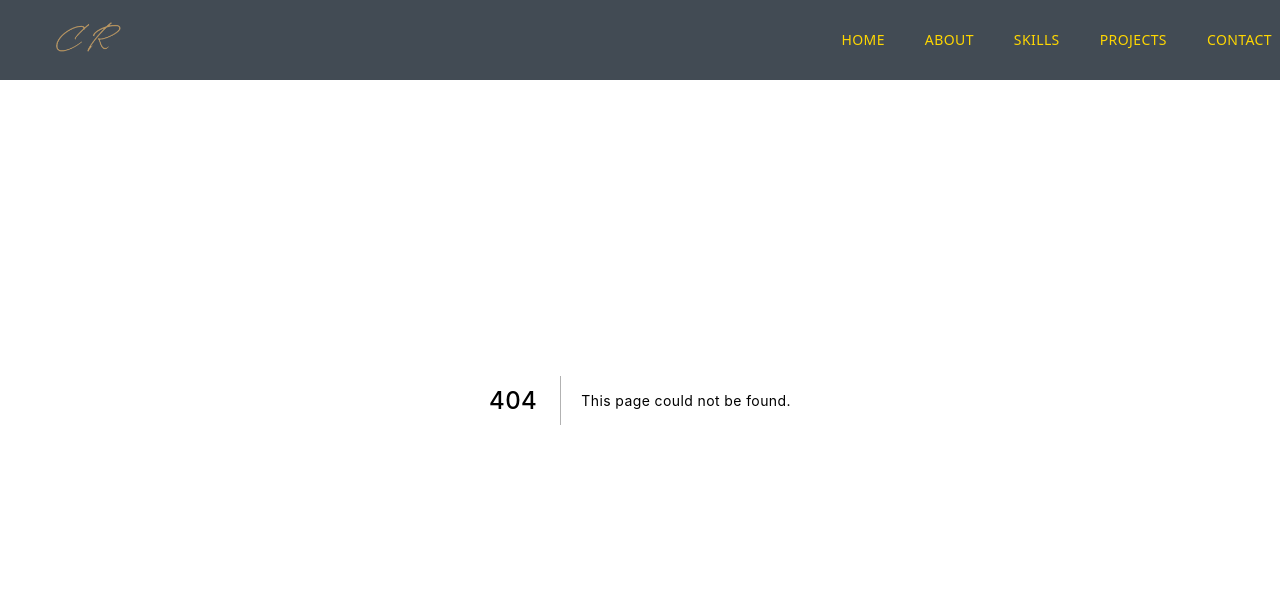
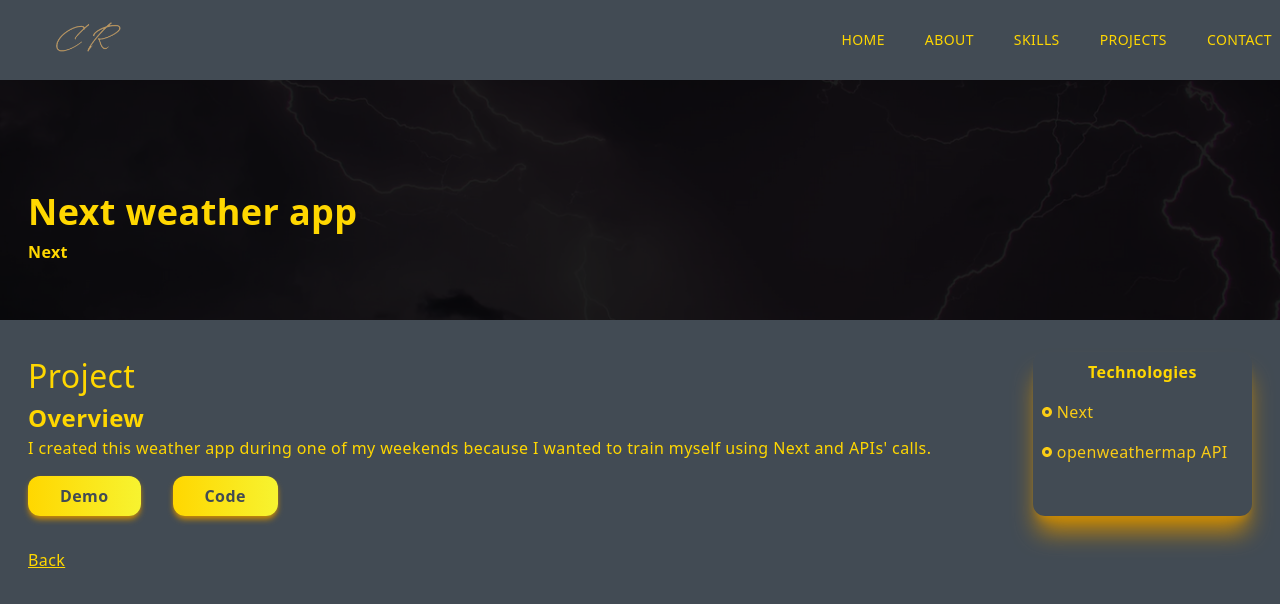
Before and after one commit to ChrichriR/My-Next-portfolio, a Next.js app: page /weather in a window 1280 px wide. Before the commit this address had no page. Shown: the top 604 px of the page. Built offline with nearby package versions, Linux system fonts and the light colour scheme.

Commit message:
add my weather app on the projects section

```diff
--- a/components/Projects.jsx
+++ b/components/Projects.jsx
@@ -1,6 +1,7 @@
 import memoryImg from "../public/assets/projects/memory.png";
 import tetrisImg from "../public/assets/projects/tetris.png";
 import picnmoveImg from "../public/assets/projects/picnmove.png";
+import weatherImg from "../public/assets/projects/weather.png";
 import ProjectItem from "./ProjectItem";
 
 /* eslint-disable react/no-unescaped-entities */
@@ -8,9 +9,7 @@
   return (
     <div id="projects" className="w-full">
       <div className="max-w-[1240px] mx-auto px-2 py-16">
-        <p className="uppercase text-[2rem] tracking-widest">
-          Projects
-        </p>
+        <p className="uppercase text-[2rem] tracking-widest">Projects</p>
         <h3 className="py-4 text-yellow-600 text-[1.5rem]">What I've Built</h3>
         <div className="grid md:grid-cols-2 gap-8 px-6">
           <ProjectItem
@@ -31,6 +30,12 @@
             language="React"
             projectUrl="/memory"
           />
+          <ProjectItem
+            title="Weather App"
+            backgroundImg={weatherImg}
+            language="Next"
+            projectUrl="/weather"
+          />
         </div>
       </div>
     </div>
--- /dev/null
+++ b/pages/weather.jsx
@@ -0,0 +1,69 @@
+/* eslint-disable react/no-unescaped-entities */
+import weatherImg from "../public/assets/projects/weather.png";
+import Image from "next/image";
+import { RiRadioButtonFill } from "react-icons/ri";
+import Link from "next/link";
+
+export default function Weather() {
+  return (
+    <div className="w-full">
+      <div className="w-screen h-[30vh] lg:h-[40vh] relative">
+        <div className="absolute top-0 left-0 w-full h-[30vh] lg:h-[40vh] bg-black/80 z-10" />
+        <Image
+          className="absolute z-1"
+          layout="fill"
+          objectFit="cover"
+          src={weatherImg}
+          alt="screen of my weather app"
+        />
+        <div className="absolute top-[70%] max-w-[1240px] w-full left-[50%] right-[50%] translate-x-[-50%] translate-y-[-50%] z-10 p-2">
+          <h2 className="py-2">Next weather app</h2>
+          <h3>Next</h3>
+        </div>
+      </div>
+
+      <div className="max-w-[1240px] mx-auto p-2 grid md:grid-cols-5 gap-8 pt-8">
+        <div className="col-span-4">
+          <p className="text-[2rem]">Project</p>
+          <h4 className="text-[1.5rem]">Overview</h4>
+          <p>
+            I created this weather app during one of my weekends because I
+            wanted to train myself using Next and APIs' calls.
+          </p>
+          <a
+            href="https://next-weather-app-ebon.vercel.app/"
+            target="_blank"
+            rel="noreferrer"
+          >
+            <button className="px-8 py-2 mt-4 mr-8">Demo</button>
+          </a>
+          <a
+            href="https://github.com/ChrichriR/next-weather-app"
+            target="_blank"
+            rel="noreferrer"
+          >
+            <button className="px-8 py-2 mt-4">Code</button>
+          </a>
+        </div>
+        <div className="col-span-4 md:col-span-1 shadow-xl shadow-yellow-600 rounded-xl">
+          <div className="p-2">
+            <p className="text-center font-bold pb-2">Technologies</p>
+            <div className="grid grid-cols-3 md:grid-cols-1">
+              <p className="text-yellow-400 py-2 flex items-center">
+                <RiRadioButtonFill className="pr-1" />
+                Next
+              </p>
+              <p className="text-yellow-400 py-2 flex items-center">
+                <RiRadioButtonFill className="pr-1" />
+                openweathermap API
+              </p>
+            </div>
+          </div>
+        </div>
+        <Link href="/#projects">
+          <p className="underline cursor-pointer">Back</p>
+        </Link>
+      </div>
+    </div>
+  );
+}
```
Also changed, not shown: public/assets/projects/weather.png (added).
